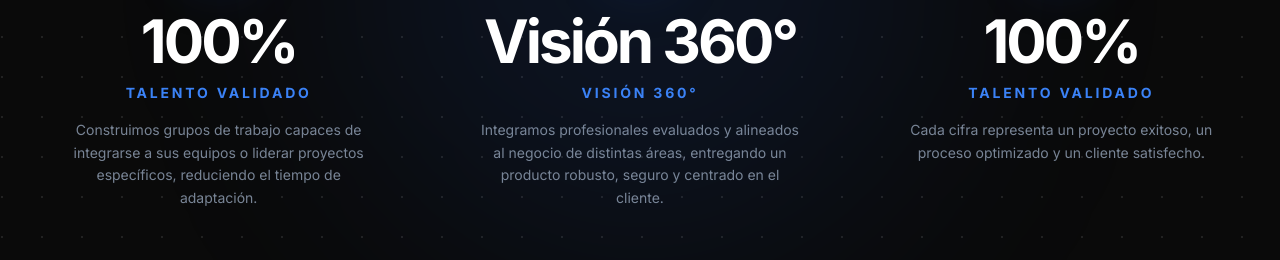
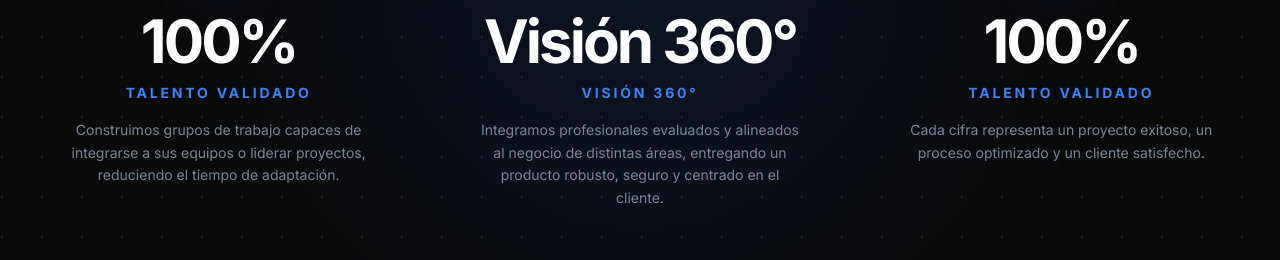
Before and after one commit to asinomas/paginaultima, a React (Vite) app in the folder Pagina_ultima/: page / in a window 1280 px wide. Shown: the part 2261-2521 px from the top of the page. Built offline with nearby package versions, Linux system fonts and the light colour scheme.

Commit message:
Update Stats.tsx

```diff
--- a/Pagina_ultima/src/components/Stats.tsx
+++ b/Pagina_ultima/src/components/Stats.tsx
@@ -7,7 +7,7 @@ const Stats: React.FC = () => {
       icon: 'groups',
       value: '100%',
       label: 'Talento Validado',
-      text: 'Construimos grupos de trabajo capaces de integrarse a sus equipos o liderar proyectos específicos, reduciendo el tiempo de adaptación.'
+      text: 'Construimos grupos de trabajo capaces de integrarse a sus equipos o liderar proyectos, reduciendo el tiempo de adaptación.'
     },
     {
       icon: 'visibility',
```
